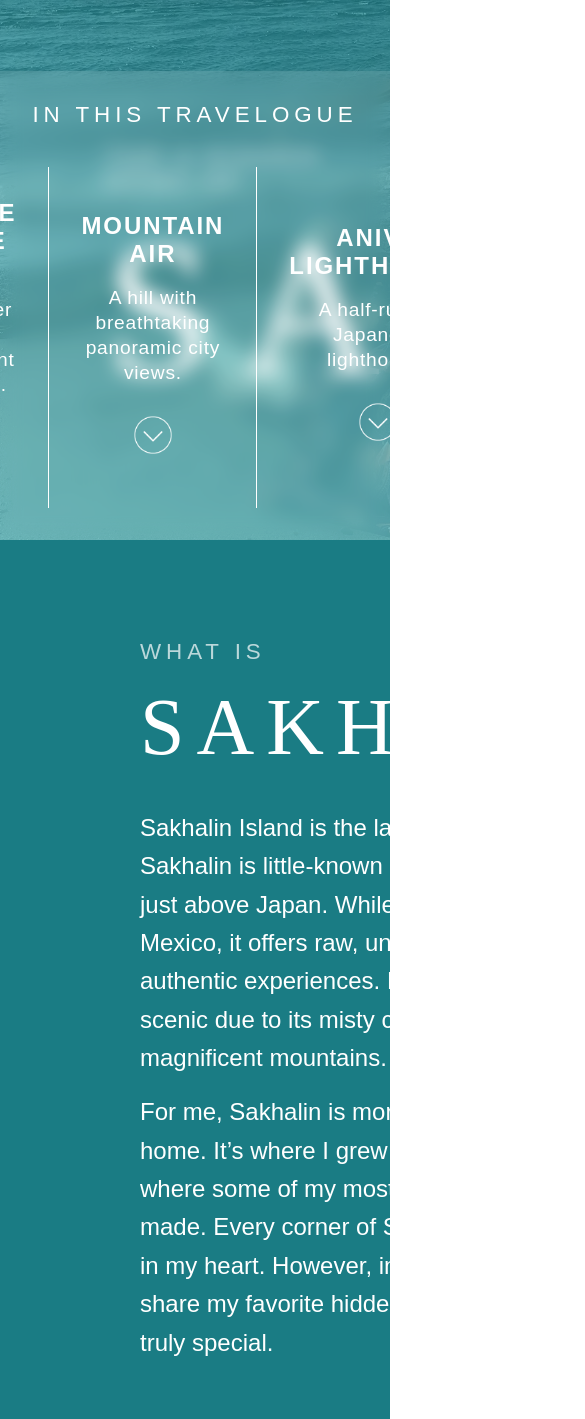
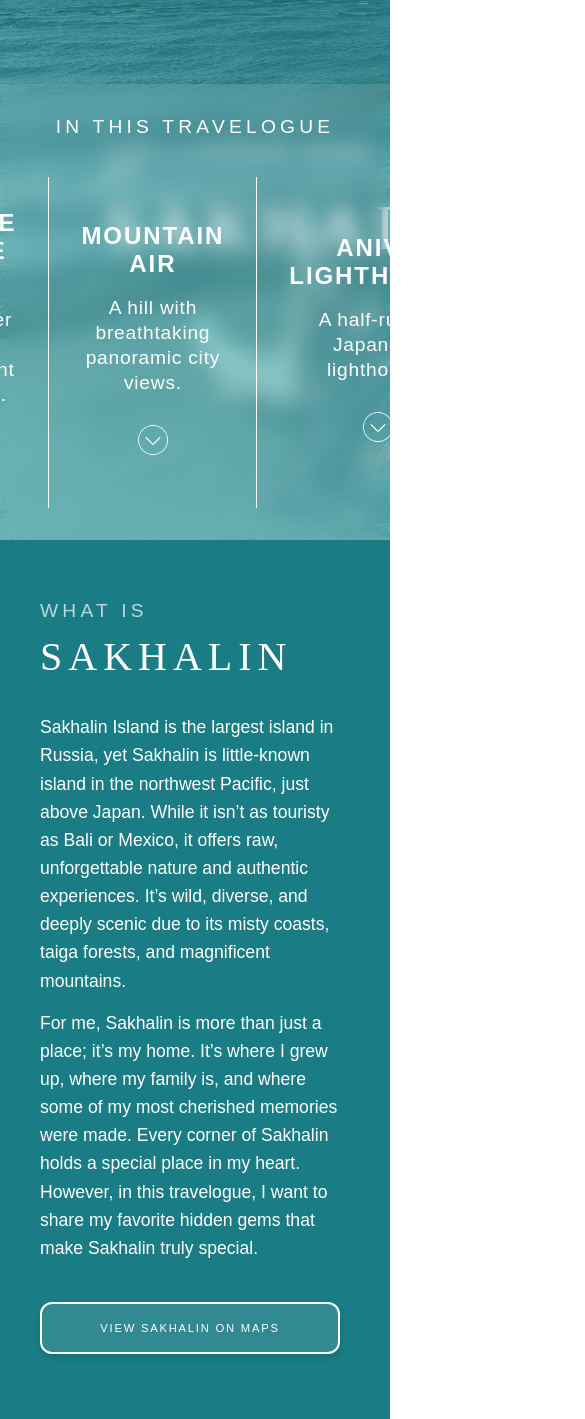
Before and after one commit to vikataeva/TravelougueReview_Sakhalin, a plain HTML site: page index.html in a window 390 px wide. Shown: the part 135-1554 px from the top of the page, 585 px wide, since content can reach past the window. Drawn offline with Linux system fonts and the light colour scheme.

Commit message:
Responsive design
Applied responsive design code because otherwise my website looked distorted when uploaded on server

```diff
--- a/styles.css
+++ b/styles.css
@@ -10,6 +10,9 @@ html, body {
     margin: 0;
     padding: 0;
     box-sizing: border-box; /* Include padding and border in element's total width and height */
+    scroll-behavior: smooth; /* Smooth scrolling for anchor links */
+    width: 100%;
+    margin: 0 auto; /* Center the page */
 }
 
 body {
@@ -154,7 +157,6 @@ p {
     flex-direction: column; /* Stack items vertically */
     align-items: center; /* Center items horizontally */
     width: 100%;
-    max-width: 1200px; /* Limit width */
     margin: 0 auto; /* Center the panel */
     box-shadow: 0 4px 6px rgba(0, 0, 0, 0.3);
     z-index: 3;
@@ -228,7 +230,8 @@ p {
     display: grid;
     grid-template-columns: 1.4fr 1fr; /* two column layout */
     align-items: start; /* Vertically center items */
-    padding: 100px 60px; /* Inner spacing */
+    padding: 300px 60px 20px 60px; /* Inner spacing - removed bottom padding */
+    margin-bottom: 10px; /* Remove bottom margin */
     background: var(--ocean);
 }
 
@@ -254,14 +257,14 @@ p {
 .map_button {
     margin: 60px auto; /* Spacing above the button */
     text-align: center; /* Center the button */
-    max-width: 400px; /* Limit width */
+    max-width: 300px; /* Limit width */
 
 }
 .map_link {
     display: block; /* Inline-block for button-like behavior */
     text-decoration: none; /* Remove underline */
     padding: 22px 24px;
-    font-size: 1.2rem;
+    font-size: .8rem;
     text-transform: uppercase;
     font-weight: 500;
     letter-spacing: .16em;
@@ -325,7 +328,6 @@ p {
     width: 100%;
     background: var(--white);
     box-shadow: 0 20px 25px -20px rgba(0, 0, 0, 0.15);
-    margin-bottom: 70px;
 }
 
 .review-image {
@@ -451,3 +453,164 @@ p {
     font-size: 0.9em;
     font-family: 'Montserrat', sans-serif;
 }
+
+/* ===============================================
+   RESPONSIVE DESIGN - MEDIA QUERIES
+   =============================================== */
+
+/* Large tablets and small desktops (768px - 1024px) */
+@media screen and (max-width: 1024px) {
+    h1 {
+        font-size: 8em;
+    }
+
+    h3 {
+        font-size: 4em;
+    }
+
+    .overview {
+        padding: 150px 40px 0 40px;
+        grid-template-columns: 1fr;
+        gap: 2rem;
+    }
+
+    .about h3, .about h4 {
+        margin-left: 40px;
+        margin-right: 40px;
+    }
+
+    .about p {
+        padding-left: 40px;
+    }
+}
+
+/* Tablets (481px - 768px) */
+@media screen and (max-width: 768px) {
+    h1 {
+        font-size: 6em;
+    }
+
+    h2 {
+        font-size: 2.5em;
+    }
+
+    h3 {
+        font-size: 3em;
+    }
+
+    p {
+        font-size: 1.3em;
+    }
+
+    .overview {
+        padding: 100px 30px 0 30px;
+        grid-template-columns: 1fr;
+    }
+
+    .about h3, .about h4 {
+        margin-left: 30px;
+        margin-right: 30px;
+    }
+
+    .about p {
+        padding-left: 30px;
+    }
+
+    .review {
+        grid-template-columns: 1fr !important;
+        gap: 1rem;
+    }
+
+    .review.reverse {
+        grid-template-columns: 1fr !important;
+    }
+
+    .review-text, .review.reverse .review-text {
+        grid-column: 1;
+        grid-row: 2;
+    }
+
+    .review-image, .review.reverse .review-image {
+        grid-column: 1;
+        grid-row: 1;
+    }
+}
+
+/* Mobile phones (320px - 480px) */
+@media screen and (max-width: 480px) {
+    h1 {
+        font-size: 4em;
+    }
+
+    h2 {
+        font-size: 2em;
+    }
+
+    h3 {
+        font-size: 2.5em;
+    }
+
+    h4 {
+        font-size: 1.2em;
+    }
+
+    p {
+        font-size: 1.1em;
+    }
+
+    .overview {
+        padding: 60px 20px 0 20px;
+    }
+
+    .about h3, .about h4 {
+        margin-left: 20px;
+        margin-right: 20px;
+    }
+
+    .about p {
+        padding-left: 20px;
+        padding-right: 20px;
+    }
+
+    .map_button {
+        margin: 40px 20px;
+    }
+
+    .map_link {
+        padding: 18px 20px;
+        font-size: 0.7rem;
+    }
+
+    .footer {
+        padding: 60px 15px 30px;
+    }
+
+    .down_icon {
+        width: 40px;
+    }
+}
+
+/* Extra small screens (max-width: 320px) */
+@media screen and (max-width: 320px) {
+    h1 {
+        font-size: 3em;
+    }
+
+    h3 {
+        font-size: 2em;
+    }
+
+    .overview {
+        padding: 40px 15px 0 15px;
+    }
+
+    .about h3, .about h4 {
+        margin-left: 15px;
+        margin-right: 15px;
+    }
+
+    .about p {
+        padding-left: 15px;
+        padding-right: 15px;
+    }
+}
```
